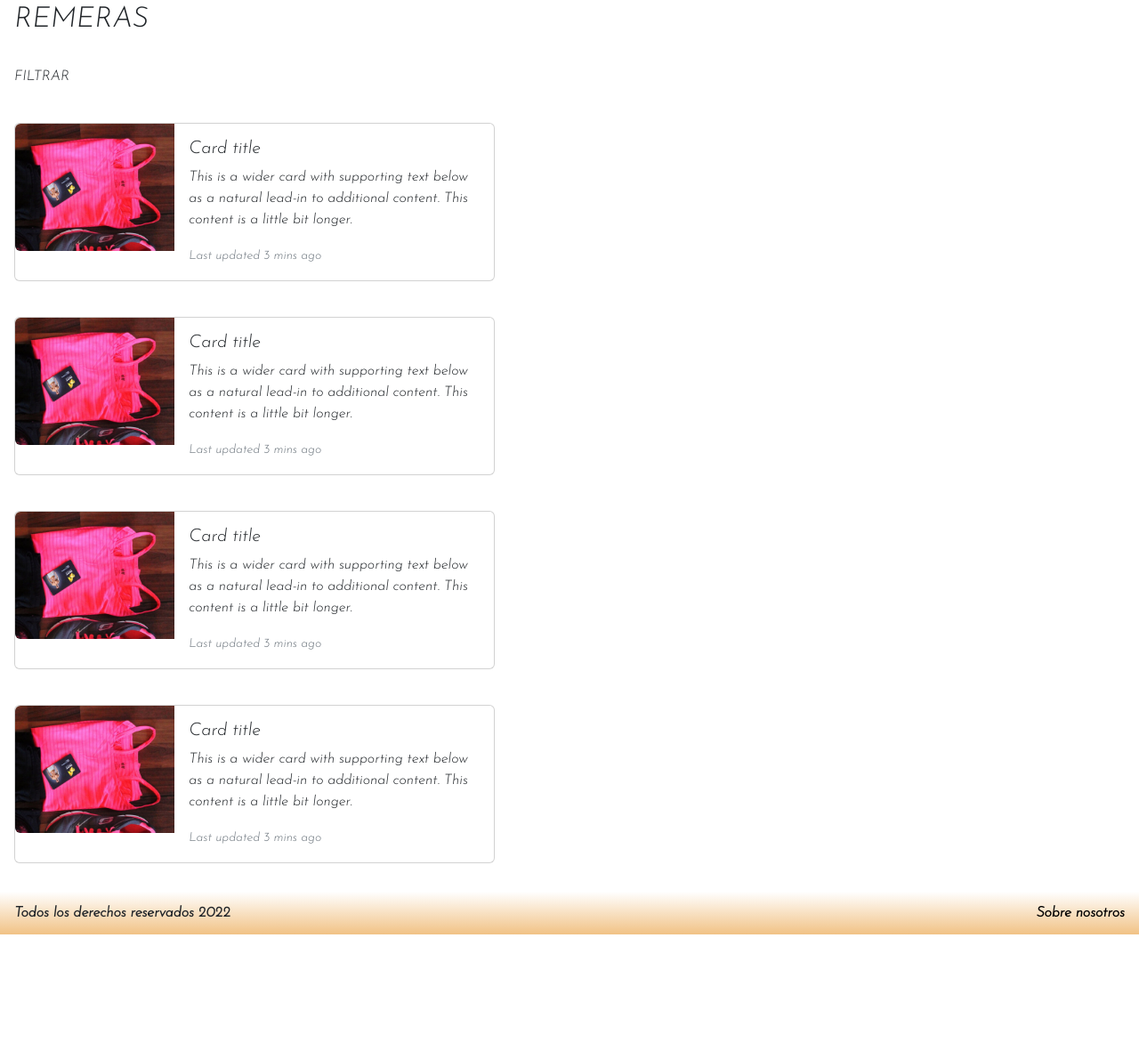
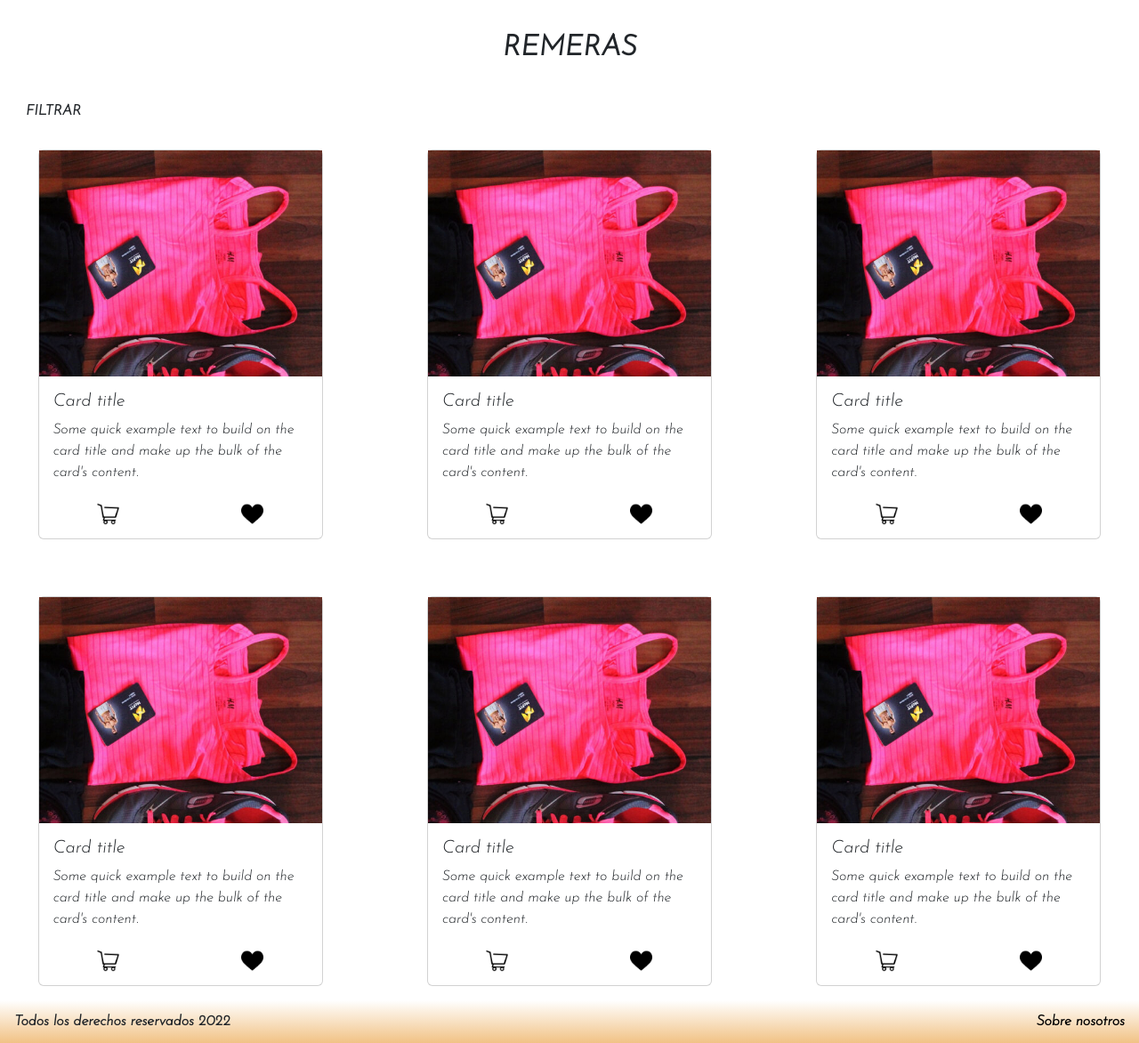
Before and after one commit to Oliver-Barrett/proyecto-tiendadeportiva, a plain HTML site: page pages/remeras.html in a window 1280 px wide. Shown: the part 72-1244 px from the top of the page at 89% size. Before the commit the page ends 1122 px from the top, so only its background shows below. Drawn offline with nearby package versions, Linux system fonts and the light colour scheme.

Commit message:
completo htmls restantes

```diff
--- a/css/main.css
+++ b/css/main.css
@@ -144,6 +144,74 @@ main .form-ingreso .boton-crearcuenta a{
 }
 
 
+/* Estilos al main Remeras */
+main .titulo-remera{
+    text-align: center;
+    margin-top: 2rem;
+    font-weight: bold;
+}
+
+main .filtro a{
+    font-weight: bold;
+}
+
+main .filtro .offcanvas .offcanvas-header{
+    border-bottom: 1px solid rgb(192, 192, 192);
+}
+
+main .filtro .offcanvas .offcanvas-header h3{
+    font-weight: bold;
+}
+
+main .filtro .offcanvas .offcanvas-body .dropdown button{
+    font-weight: bold;
+}
+
+main .cards-remeras{
+    display: flex;
+    flex-direction: column;
+    gap: 4rem;
+}
+
+main .cards-remeras .card{
+    width: 20rem;
+    margin: auto;
+}
+
+main .cards-remeras .card a img{
+    width: 100%;
+}
+
+main .cards-remeras .card .card-logos a img{
+    width: 25px;
+    height: 25px;
+}
+
+main .cards-remeras .card .card-logos{
+    display: flex;
+    justify-content: space-around;
+    padding: 5px;
+    margin-bottom: 10px;
+}
+
+
+
+/* Estilos al main Eleccion */
+main .eleccion{
+    margin: auto;
+    width: 28rem;
+}
+
+main .eleccion .card-body .card-title, main .eleccion .card-body .card-text, main .eleccion .card-body .card-boton{
+    font-weight: bold;
+}
+
+main .eleccion .card-body .card-boton{
+    background-color: rgb(59, 59, 59);
+}
+
+
+
 /* Estilos al footer Index */
 footer{
     display: flex;
@@ -169,9 +237,9 @@ footer a{
 
 
 
-/* Media querie */
+/* Media querie desktop */
 @media screen and (min-width:600px) {
-    /* Estilos al header Index */
+    /* Estilos al header Index desktop */
     header .navbar{
         display: none;
     }
@@ -249,7 +317,7 @@ footer a{
     }
 
 
-    /* Estilos al main Index */
+    /* Estilos al main Index desktop */
     main .nav-main{
         display: flex;
         margin: 2rem;
@@ -281,7 +349,7 @@ footer a{
     }
 
 
-    /* Estilos al main Login */
+    /* Estilos al main Login desktop */
     main .form-ingreso{
         margin-top: 1rem;
         margin-bottom: 2.18rem;
@@ -292,4 +360,26 @@ footer a{
         padding-top: 2rem;
         padding-bottom: 2rem;
     }
+
+
+        /* Estilos al main Remeras desktop */
+        main .cards-remeras{
+            display: flex;
+            flex-direction: row;
+            flex-wrap: wrap;
+        }
+
+
+        /* Estilos al main Eleccion desktop */
+        main .eleccion{
+            display: flex;
+            flex-direction: row;
+            width: 90%;
+            height: 32.35rem;
+        }
+
+        main .eleccion .card-body{
+            text-align: center;
+            align-self: center;
+        }
 }
--- a/pages/remeras.html
+++ b/pages/remeras.html
@@ -86,68 +86,133 @@
             </div>
         </header>
         <!-- Main -->
-        <main>
-            <h2>REMERAS</h2>
-            <p>FILTRAR</p>
-            <div class="card mb-3" style="max-width: 540px;">
-                <div class="row g-0">
-                    <div class="col-md-4">
-                        <a href="../pages/eleccion.html"><img src="../img/ropa/card-dos.jpg" class="img-fluid rounded-start" alt="..."></a>
+        <main class="animate__animated animate__fadeInUp">
+            <h2 class="titulo-remera">REMERAS</h2>
+            <div class="filtro">
+                <a class="btn" data-bs-toggle="offcanvas" href="#offcanvasExample" role="button" aria-controls="offcanvasExample">FILTRAR
+                </a>
+                <div class="offcanvas offcanvas-start" tabindex="-1" id="offcanvasExample" aria-labelledby="offcanvasExampleLabel">
+                    <div class="offcanvas-header">
+                        <h3 class="offcanvas-title" id="offcanvasExampleLabel">Filtrar</h3>
+                        <button type="button" class="btn-close" data-bs-dismiss="offcanvas" aria-label="Close"></button>
                     </div>
-                    <div class="col-md-8">
-                        <div class="card-body">
-                            <h5 class="card-title">Card title</h5>
-                            <p class="card-text">This is a wider card with supporting text below as a natural lead-in to additional content. This content is a little bit longer.</p>
-                            <p class="card-text"><small class="text-muted">Last updated 3 mins ago</small></p>
+                    <div class="offcanvas-body">
+                        <div class="dropdown mt-3">
+                            <button class="btn dropdown-toggle" type="button" data-bs-toggle="dropdown">
+                            Talles
+                            </button>
+                            <ul class="dropdown-menu">
+                                <li><a class="dropdown-item" href="#">S</a></li>
+                                <li><a class="dropdown-item" href="#">M</a></li>
+                                <li><a class="dropdown-item" href="#">L</a></li>
+                                <li><a class="dropdown-item" href="#">XL</a></li>
+                            </ul>
+                        </div>
+                        <div class="dropdown mt-3">
+                            <button class="btn dropdown-toggle" type="button" data-bs-toggle="dropdown">
+                            Color
+                            </button>
+                            <ul class="dropdown-menu">
+                                <li><a class="dropdown-item" href="#">Claros</a></li>
+                                <li><a class="dropdown-item" href="#">Oscuros</a></li>
+                            </ul>
+                        </div>
+                        <div class="dropdown mt-3">
+                            <button class="btn dropdown-toggle" type="button" data-bs-toggle="dropdown">
+                            Tela
+                            </button>
+                            <ul class="dropdown-menu">
+                                <li><a class="dropdown-item" href="#">Lycra</a></li>
+                                <li><a class="dropdown-item" href="#">Algodón</a></li>
+                                <li><a class="dropdown-item" href="#">Microfibra</a></li>
+                            </ul>
                         </div>
                     </div>
                 </div>
             </div>
-            <div class="card mb-3" style="max-width: 540px;">
-                <div class="row g-0">
-                    <div class="col-md-4">
-                        <img src="../img/ropa/card-dos.jpg" class="img-fluid rounded-start" alt="...">
-                    </div>
-                    <div class="col-md-8">
+            <div class="cards-remeras">
+                <div class="card">
+                    <a href="../pages/eleccion.html">
+                        <img src="../img/ropa/card-dos.jpg" alt="">
+                    </a>
                     <div class="card-body">
                         <h5 class="card-title">Card title</h5>
-                            <p class="card-text">This is a wider card with supporting text below as a natural lead-in to additional content. This content is a little bit longer.</p>
-                            <p class="card-text"><small class="text-muted">Last updated 3 mins ago</small></p>
+                        <p class="card-text">Some quick example text to build on the card title and make up the bulk of the card's content.</p>
+                    </div>
+                    <div class="card-body card-logos">
+                        <a href="#" class="card-link"><img src="../img/logos/carrito.png" alt=""></a>
+                        <a href="#" class="card-link"><img src="../img/logos/corazon.png" alt=""></a>
                     </div>
                 </div>
+                <div class="card">
+                    <a href="">
+                        <img src="../img/ropa/card-dos.jpg" alt="">
+                    </a>
+                    <div class="card-body">
+                        <h5 class="card-title">Card title</h5>
+                        <p class="card-text">Some quick example text to build on the card title and make up the bulk of the card's content.</p>
+                    </div>
+                    <div class="card-body card-logos">
+                        <a href="#" class="card-link"><img src="../img/logos/carrito.png" alt=""></a>
+                        <a href="#" class="card-link"><img src="../img/logos/corazon.png" alt=""></a>
                     </div>
                 </div>
-            <div class="card mb-3" style="max-width: 540px;">
-                <div class="row g-0">
-                    <div class="col-md-4">
-                        <img src="../img/ropa/card-dos.jpg" class="img-fluid rounded-start" alt="...">
-                    </div>
-                    <div class="col-md-8">
+                <div class="card">
+                    <a href="">
+                        <img src="../img/ropa/card-dos.jpg" alt="">
+                    </a>
                     <div class="card-body">
                         <h5 class="card-title">Card title</h5>
-                            <p class="card-text">This is a wider card with supporting text below as a natural lead-in to additional content. This content is a little bit longer.</p>
-                            <p class="card-text"><small class="text-muted">Last updated 3 mins ago</small></p>
+                        <p class="card-text">Some quick example text to build on the card title and make up the bulk of the card's content.</p>
+                    </div>
+                    <div class="card-body card-logos">
+                        <a href="#" class="card-link"><img src="../img/logos/carrito.png" alt=""></a>
+                        <a href="#" class="card-link"><img src="../img/logos/corazon.png" alt=""></a>
                     </div>
                 </div>
+                <div class="card">
+                    <a href="">
+                        <img src="../img/ropa/card-dos.jpg" alt="">
+                    </a>
+                    <div class="card-body">
+                        <h5 class="card-title">Card title</h5>
+                        <p class="card-text">Some quick example text to build on the card title and make up the bulk of the card's content.</p>
+                    </div>
+                    <div class="card-body card-logos">
+                        <a href="#" class="card-link"><img src="../img/logos/carrito.png" alt=""></a>
+                        <a href="#" class="card-link"><img src="../img/logos/corazon.png" alt=""></a>
                     </div>
                 </div>
-            <div class="card mb-3" style="max-width: 540px;">
-                <div class="row g-0">
-                    <div class="col-md-4">
-                        <img src="../img/ropa/card-dos.jpg" class="img-fluid rounded-start" alt="...">
-                    </div>
-                    <div class="col-md-8">
+                <div class="card">
+                    <a href="">
+                        <img src="../img/ropa/card-dos.jpg" alt="">
+                    </a>
                     <div class="card-body">
                         <h5 class="card-title">Card title</h5>
-                            <p class="card-text">This is a wider card with supporting text below as a natural lead-in to additional content. This content is a little bit longer.</p>
-                            <p class="card-text"><small class="text-muted">Last updated 3 mins ago</small></p>
+                        <p class="card-text">Some quick example text to build on the card title and make up the bulk of the card's content.</p>
                     </div>
+                    <div class="card-body card-logos">
+                        <a href="#" class="card-link"><img src="../img/logos/carrito.png" alt=""></a>
+                        <a href="#" class="card-link"><img src="../img/logos/corazon.png" alt=""></a>
+                    </div>
+                </div>
+                <div class="card">
+                    <a href="">
+                        <img src="../img/ropa/card-dos.jpg" alt="">
+                    </a>
+                    <div class="card-body">
+                        <h5 class="card-title">Card title</h5>
+                        <p class="card-text">Some quick example text to build on the card title and make up the bulk of the card's content.</p>
+                    </div>
+                    <div class="card-body card-logos">
+                        <a href="#" class="card-link"><img src="../img/logos/carrito.png" alt=""></a>
+                        <a href="#" class="card-link"><img src="../img/logos/corazon.png" alt=""></a>
                     </div>
                 </div>
             </div>
         </main>
         <!-- Footer -->
-        <footer>
+        <footer class="animate__animated animate__fadeInUp">
             <p>Todos los derechos reservados 2022</p>
             <a href="">Sobre nosotros</a>
         </footer>
```
Also changed, not shown: pages/eleccion.html (+8 -5 lines). Lines whose indentation alone changed are shown as unchanged.
